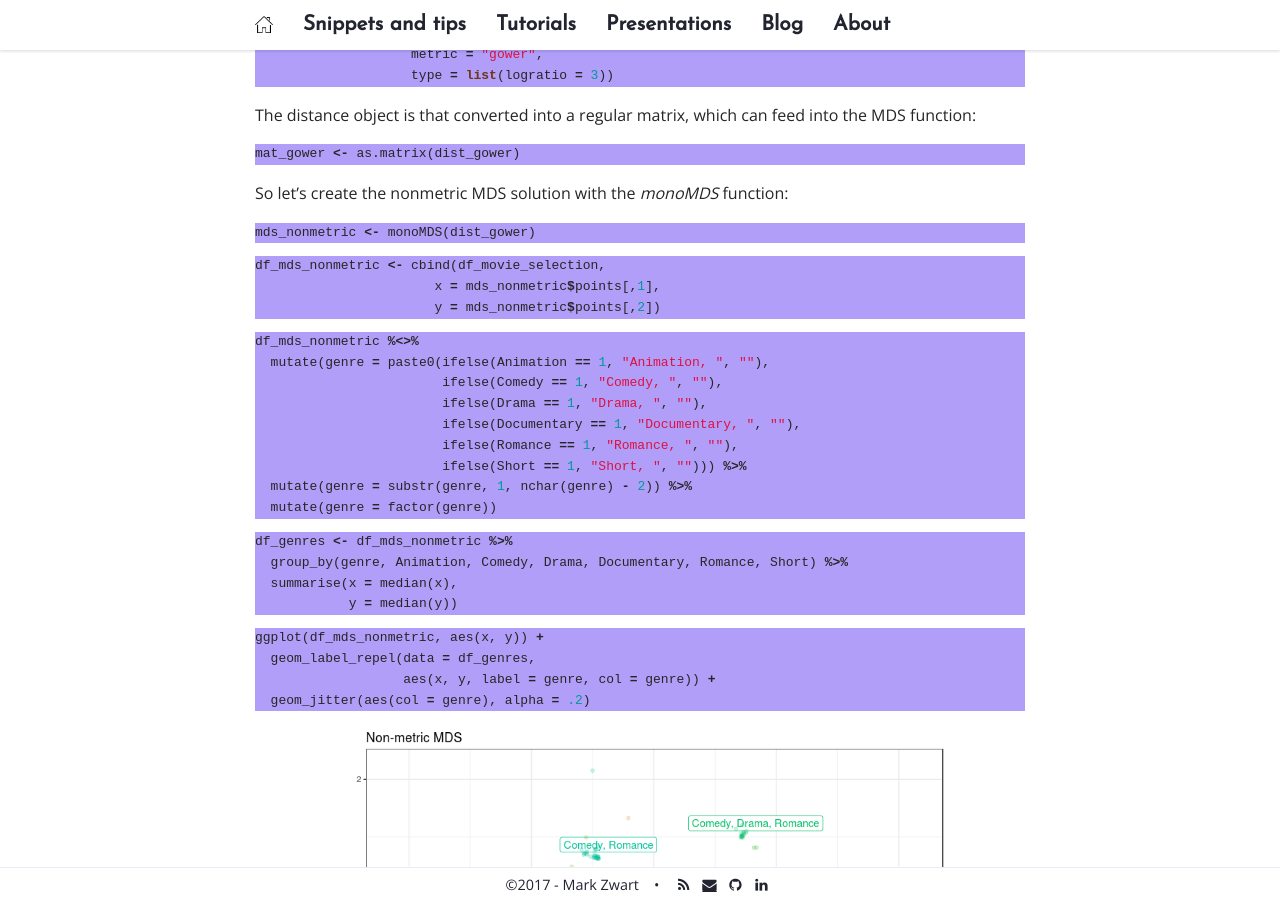
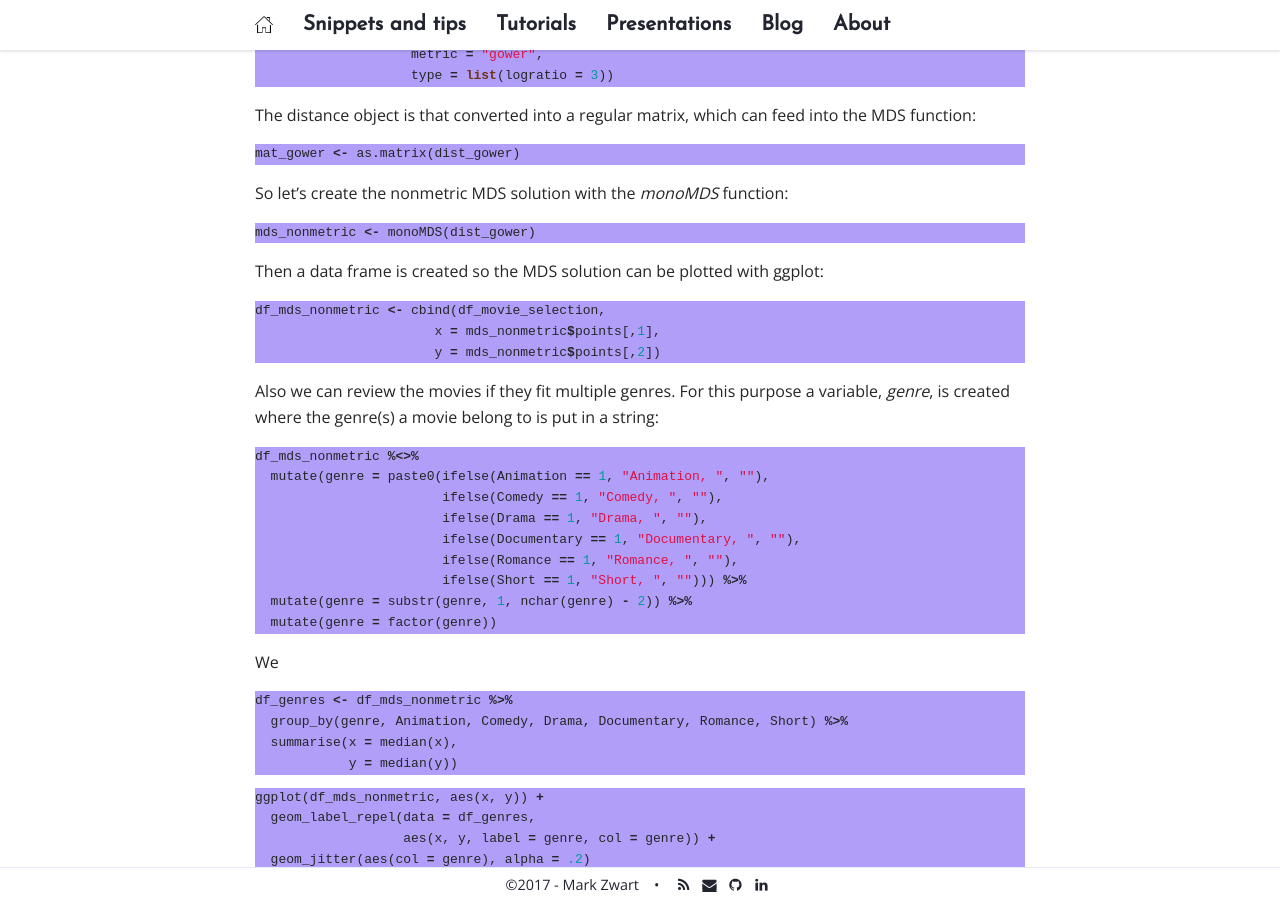
Before and after one commit to mark-me/mark-me.github.io, a Jekyll site: the page built from _pages/tutorials/mds/mds.md, in a window 1280 px wide and 900 px high, scrolled down 4433 px. Built offline with Jekyll 4.4.1, drawn with Linux system fonts in a browser that asks for light colours; nearby versions of some CDN libraries; comment, search, counter and statistics services are not loaded.

Commit message:
Update mds.md

````diff
--- a/_pages/tutorials/mds/mds.md
+++ b/_pages/tutorials/mds/mds.md
@@ -110,13 +110,13 @@ So let's create the nonmetric MDS solution with the _monoMDS_ function:
 ```r
 mds_nonmetric <- monoMDS(dist_gower)
 ```
-
+Then a data frame is created so the MDS solution can be plotted with ggplot:
 ```r
 df_mds_nonmetric <- cbind(df_movie_selection,
                        x = mds_nonmetric$points[,1],
                        y = mds_nonmetric$points[,2])
 ```
-
+Also we can review the movies if they fit multiple genres. For this purpose a variable, _genre_, is created where the genre(s) a movie belong to is put in a string:
 ```r
 df_mds_nonmetric %<>%
   mutate(genre = paste0(ifelse(Animation == 1, "Animation, ", ""),
@@ -128,6 +128,7 @@ df_mds_nonmetric %<>%
   mutate(genre = substr(genre, 1, nchar(genre) - 2)) %>%
   mutate(genre = factor(genre))
 ```
+We
 ```r
 df_genres <- df_mds_nonmetric %>%
   group_by(genre, Animation, Comedy, Drama, Documentary, Romance, Short) %>%
````
